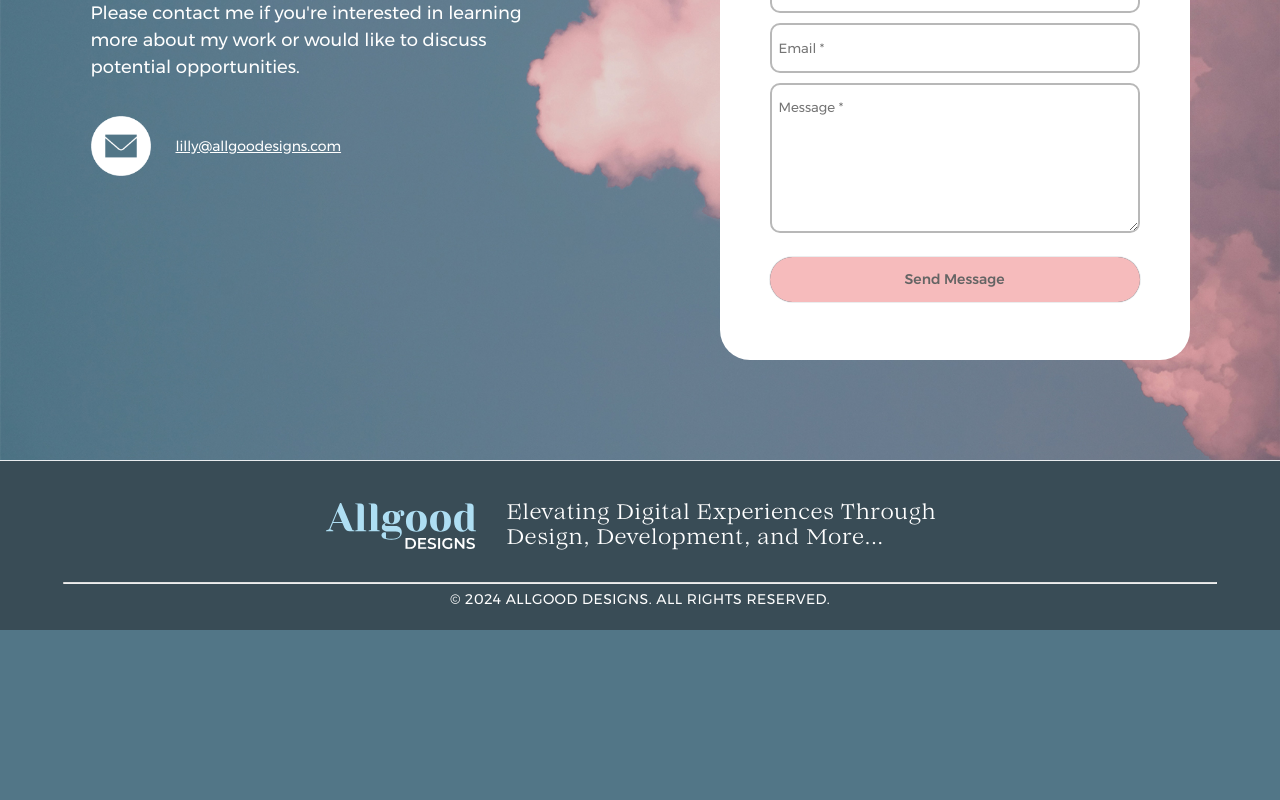
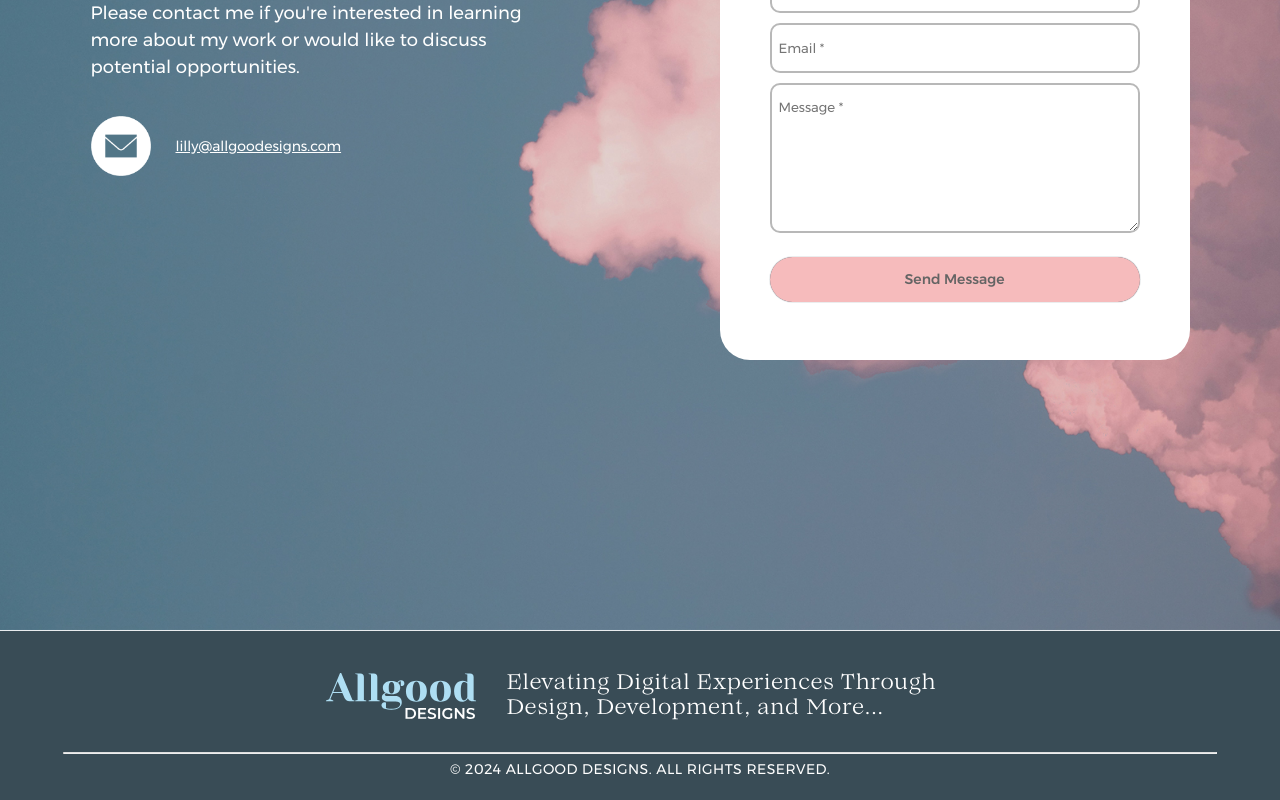
Before and after one commit to Lillybliss/Allgood-Designs, a React (Create React App) app: page /contact in a window 1280 px wide. Shown: the part 381-1181 px from the top of the page. Before the commit the page ends 1011 px from the top, so only its background shows below. Built offline with nearby package versions, Linux system fonts and the light colour scheme.

Commit message:
Footer should stick to bottom now

```diff
--- a/src/App.js
+++ b/src/App.js
@@ -22,7 +22,7 @@ import ToDo from "./Portfolio Pages/ToDo.js";
 const App = () => {
   return (
     <Router>
-      <div>
+      <div className="app">
         <Header />
 
         <Routes>
@@ -49,7 +49,7 @@ const App = () => {
           <Route path="/portfolio/LA-logo" element={<LAlogo />} />
           <Route path="/portfolio/ToDo-App" element={<ToDo />} />
         </Routes>
-        <Footer />
+        <Footer className="footerstyle" />
       </div>
     </Router>
   );
--- a/src/Styles/App.css
+++ b/src/Styles/App.css
@@ -30,12 +30,20 @@ body {
   background-color: #527687;
   /* Montserrat Fallback */
   font-family: 'Montserrat', 'Verdana', sans-serif;
-  min-height: 100vh; /* Ensure the body takes up at least the full height of the viewport */
+  margin: 0;
+  padding: 0;
+  display: flex;
+  flex-direction: column;
+}
+
+.app {
+  flex: 1;
 }
 
 .gradient-body {
   background-image: linear-gradient(white, #527687);
-  padding-bottom: 100px;}
+  padding-bottom: 100px;
+  min-height: 100vh !important;}
 
 .Link {
   text-decoration: none;
--- a/src/Styles/Contact.css
+++ b/src/Styles/Contact.css
@@ -6,6 +6,7 @@
     background-color: rgba(57, 76, 86, 0.4);
     padding-bottom: 100px;
     padding-top: 10px;
+    min-height: 100vh !important;
 }
 
 .contact-header-container {
--- a/src/Styles/Footer.css
+++ b/src/Styles/Footer.css
@@ -3,8 +3,6 @@ footer {
     background-color: #394C56;
     padding: 20px 0;
     text-align: left;
-    position: relative;
-    bottom: 0;
     width: 100%;
     height: auto;
     line-height: 60px;
@@ -14,9 +12,6 @@ footer {
     letter-spacing: 0.5px;
     text-transform: uppercase;
     border-top: 1px solid #e9ecef;
-    z-index: 1;
-    display: flex;
-    flex-direction: column;
 }
 
 
--- a/src/Styles/Home.css
+++ b/src/Styles/Home.css
@@ -24,6 +24,7 @@
     background-repeat: no-repeat;
     /* Set a fixed background attachment */
     background-attachment: fixed;
+    min-height: 100vh !important;
   }
 
 
```
